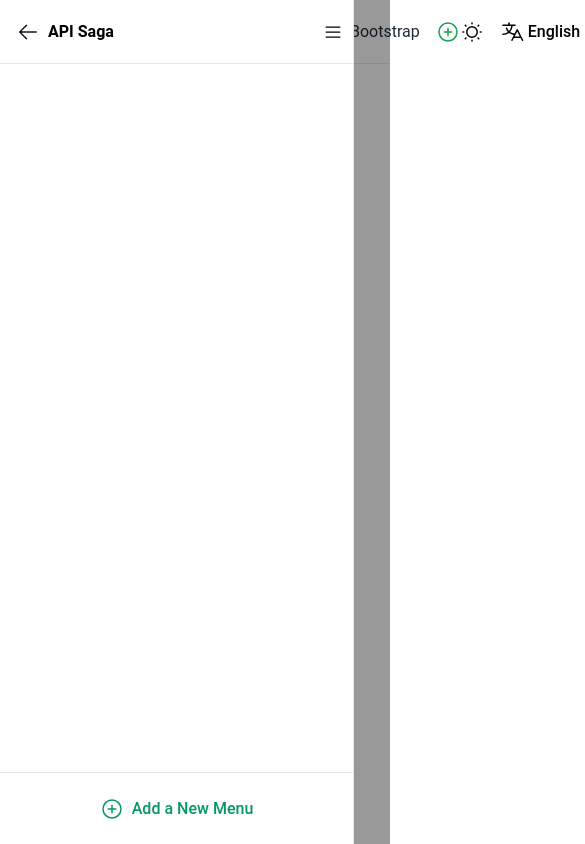
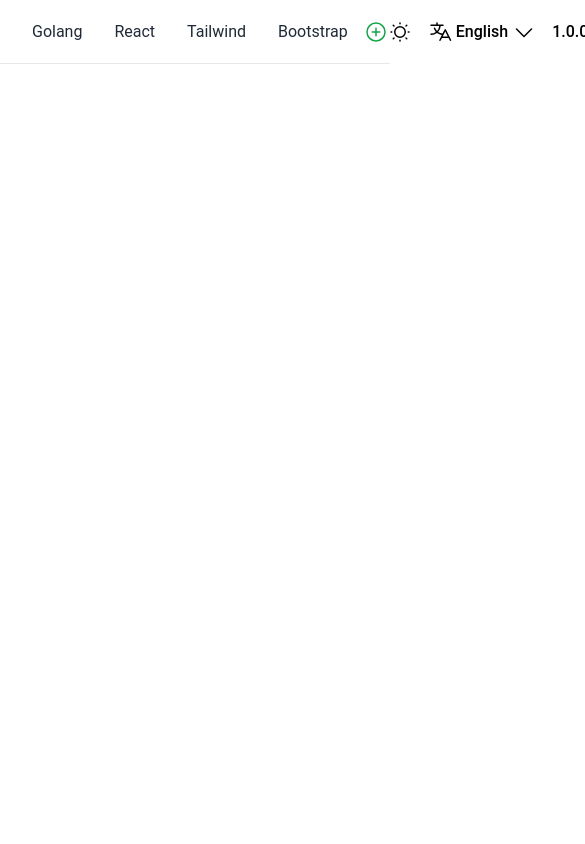
Before and after one commit to umardev500/svelete-ui, a SvelteKit app: page / in a window 390 px wide. Shown: the top 844 px of the page, 585 px wide, since content can reach past the window. Built offline with nearby package versions, Linux system fonts and the light colour scheme.

Commit message:
hide sidebar on mobile

```diff
--- a/src/components/organisms/header/Header.svelte
+++ b/src/components/organisms/header/Header.svelte
@@ -33,10 +33,12 @@
 <style lang="scss">
 	header {
 		font-family: 'Roboto';
-		margin-left: 4.5rem;
+		margin-left: 0rem;
 		transition: margin-left var(--margin-transition-duration) var(--margin-timing-function);
 
 		@media screen and (min-width: 1024px) {
+			margin-left: 4.5rem;
+
 			&.show {
 				margin-left: 22.125rem;
 			}
--- a/src/components/organisms/sidebar/Sidebar.svelte
+++ b/src/components/organisms/sidebar/Sidebar.svelte
@@ -76,7 +76,14 @@
 
 	.sidebar {
 		width: 4.5rem;
-		transition: width var(--margin-transition-duration) var(--margin-timing-function);
+		left: -22.125rem;
+		transition:
+			left var(--margin-transition-duration) var(--margin-timing-function),
+			width var(--margin-transition-duration) var(--margin-timing-function);
+
+		@media screen and (min-width: 1024px) {
+			left: 0;
+		}
 
 		.banner {
 			opacity: 0;
--- a/src/routes/+layout.svelte
+++ b/src/routes/+layout.svelte
@@ -5,7 +5,7 @@
 	import { leftMenuStore } from '../stores/leftMenu';
 	import '../styles/app.scss';
 
-	let sidebarOpen: boolean = true;
+	let sidebarOpen: boolean = false;
 	export let data;
 
 	function toggleSidebar() {
```
